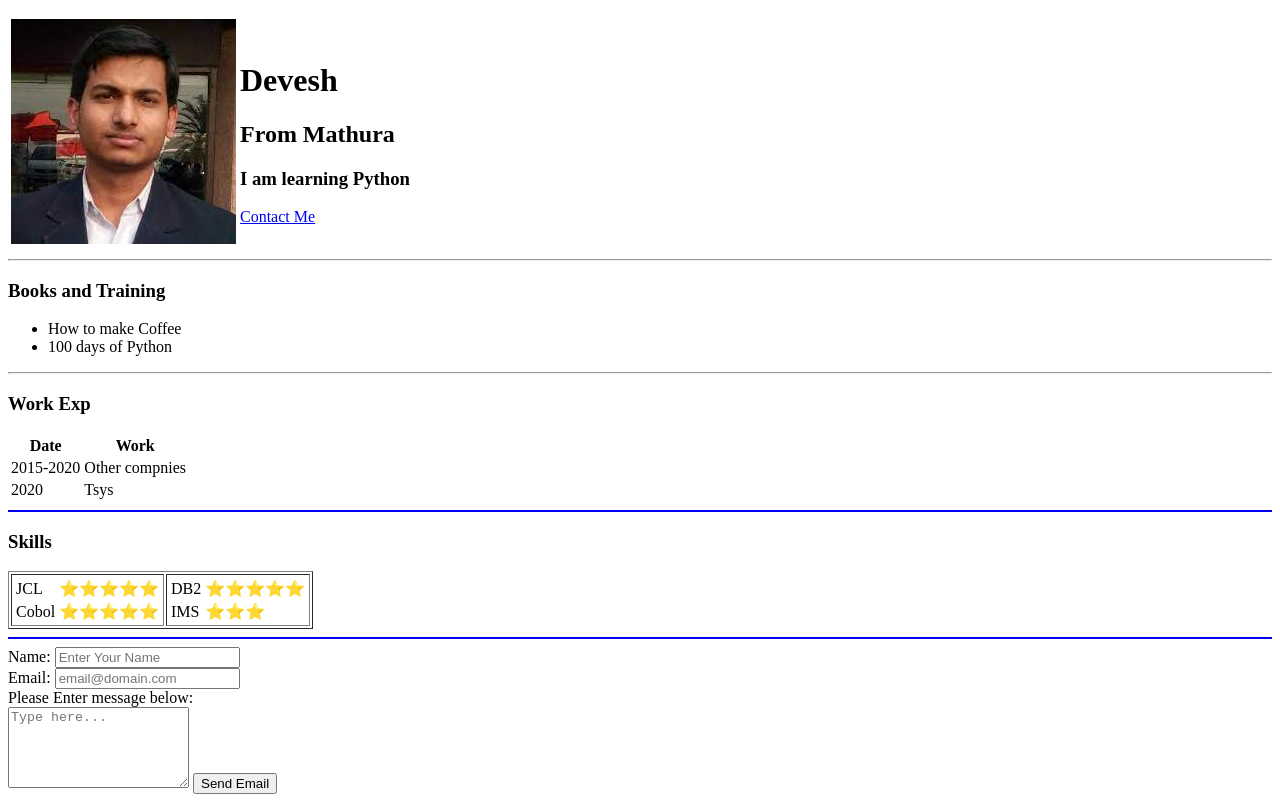
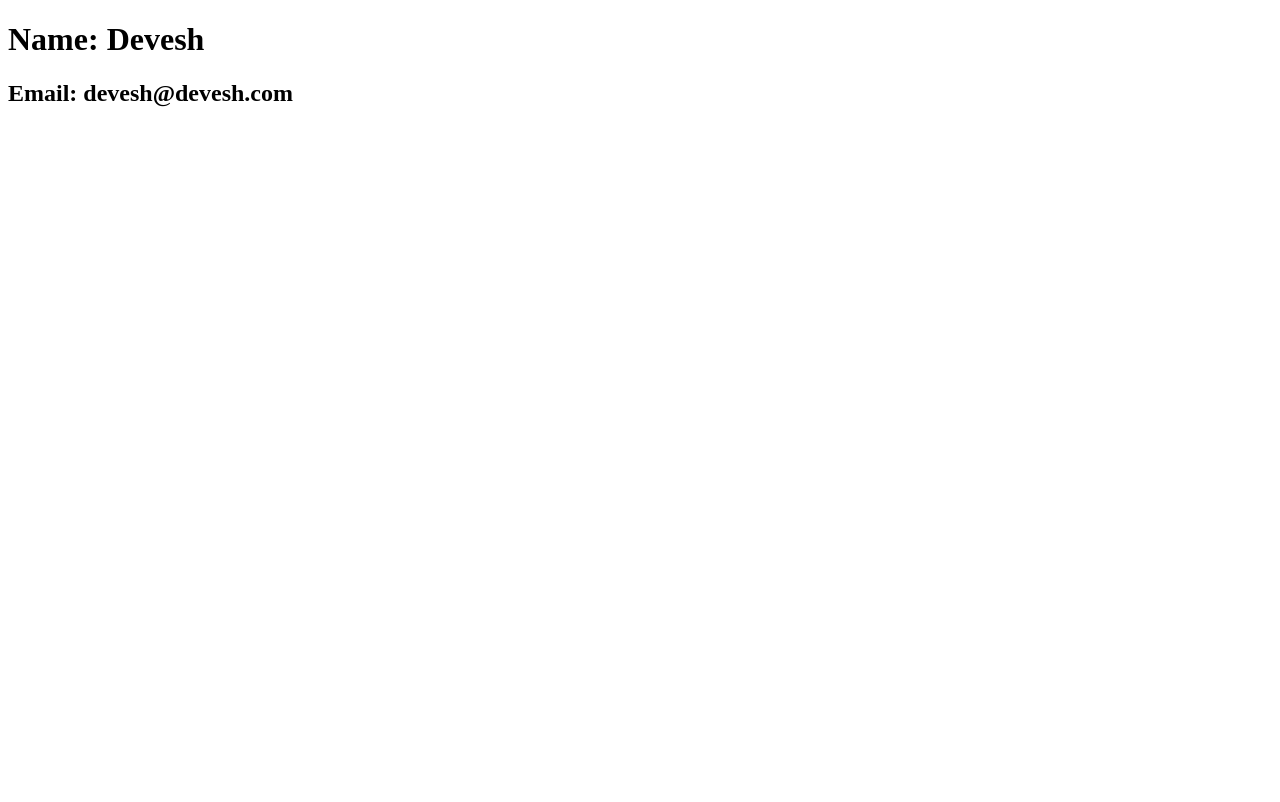
Before and after one commit to deveshpathak10/htmlProject, a plain HTML site: page index.html in a window 1280 px wide. Drawn offline with Linux system fonts and the light colour scheme.

Commit message:
Update index.html

```diff
--- a/index.html
+++ b/index.html
@@ -1,102 +1,11 @@
 <!DOCTYPE html>
-<html>
-<head>
-  <meta charset="utf-8">
-  <title>Resume</title>
-</head>
-<body>
-  <table>
-
-    <tbody>
-        <tr>
-            <td><img src="download.jpg" alt="download"></td>
-            <td><p><h1>Devesh</h1>
-              <h2>From Mathura</h2>
-            <h3>I am learning Python</h3>
-            <a href="C:\Users\DEVESH\Desktop\Atom HTML\contact-me.html">Contact Me</a></td>
-            </p>
-        </tr>
-    </tbody>
-
-  </table>
-<!-- <hr style="height:2px;border-width:0;color:gray;background-color:blue"> -->
-<hr>
-<h3>Books and Training</h3>
-<ul>
-  <li>How to make Coffee</li>
-  <li>100 days of Python</li>
-</ul>
-<hr>
-<h3>Work Exp</h3>
-<table>
-
-  <thead>
-      <tr>
-          <th>Date</th>
-          <th>Work</th>
-      </tr>
-  </thead>
-  <tbody>
-      <tr>
-          <td> 2015-2020</td>
-          <td> Other compnies </td>
-
-      </tr>
-      <tr>
-          <td> 2020</td>
-          <td> Tsys</td>
-      </tr>
-
-  </tbody>
-</table>
-<hr style="height:2px;border-width:0;color:gray;background-color:blue">
-<h3>Skills</h3>
-<table border = '1'>
-  <tbody>
-      <tr>
-        <td>
-          <table>
-            <tbody>
-              <tr>
-                <td> JCL</td>
-                <td> ⭐⭐⭐⭐⭐ </td>
-              </tr>
-              <tr>
-                <td> Cobol</td>
-                <td> ⭐⭐⭐⭐⭐ </td>
-              </tr>
-            </tbody>
-          </table>
-        </td>
-        <td>
-          <table>
-            <tbody>
-              <tr>
-                <td> DB2</td>
-                <td> ⭐⭐⭐⭐⭐ </td>
-              </tr>
-              <tr>
-                <td> IMS</td>
-                <td> ⭐⭐⭐ </td>
-              </tr>
-            </tbody>
-          </table>
-        </td>
-      </tr>
-
-  </tbody>
-</table>
-
-<hr style="height:2px;border-width:0;color:gray;background-color:blue">
-
-<form action="mailto:email@devesh.com" method="post" enctype="text/plain">
-  <label>Name:</label>
-  <input type="text" name="name" placeholder="Enter Your Name"><br>
-  <label>Email:</label>
-  <input type="email" name="email" placeholder="email@domain.com"><br>
-  <label>Please Enter message below:</label><br>
-  <textarea name="comment" rows="5" cols="20" placeholder="Type here..."></textarea>
-  <input type="submit" value="Send Email">
-</form>
-</body>
+<html lang="en" dir="ltr">
+  <head>
+    <meta charset="utf-8">
+    <title>My Contact Details</title>
+  </head>
+  <body>
+    <h1>Name: Devesh</h1>
+    <h2>Email: devesh@devesh.com</h2>
+  </body>
 </html>
```
